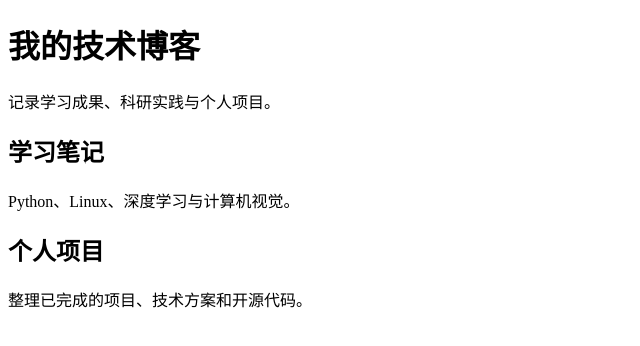
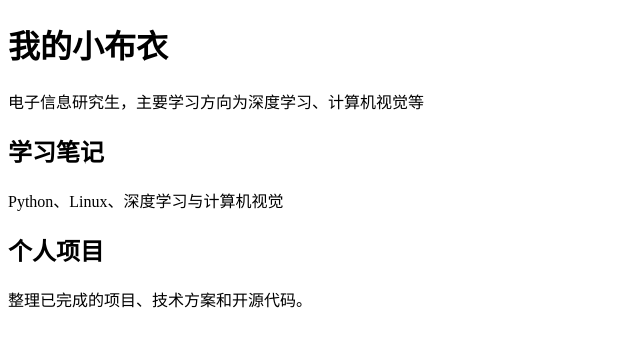
Before and after one commit to lihaha9150/lihaha9150.github.io, a plain HTML site: page index.html in a window 1280 px wide. Shown: the whole page, without its empty margins (0-640 px from the left). Drawn offline with Linux system fonts and the light colour scheme.

Commit message:
Update index.html

```diff
--- a/index.html
+++ b/index.html
@@ -7,11 +7,11 @@
   <title>个人技术博客</title>
 </head>
 <body>
-  <h1>我的技术博客</h1>
-  <p>记录学习成果、科研实践与个人项目。</p>
+  <h1>我的小布衣</h1>
+  <p>电子信息研究生，主要学习方向为深度学习、计算机视觉等</p>
 
   <h2>学习笔记</h2>
-  <p>Python、Linux、深度学习与计算机视觉。</p>
+  <p>Python、Linux、深度学习与计算机视觉</p>
 
   <h2>个人项目</h2>
   <p>整理已完成的项目、技术方案和开源代码。</p>
```
